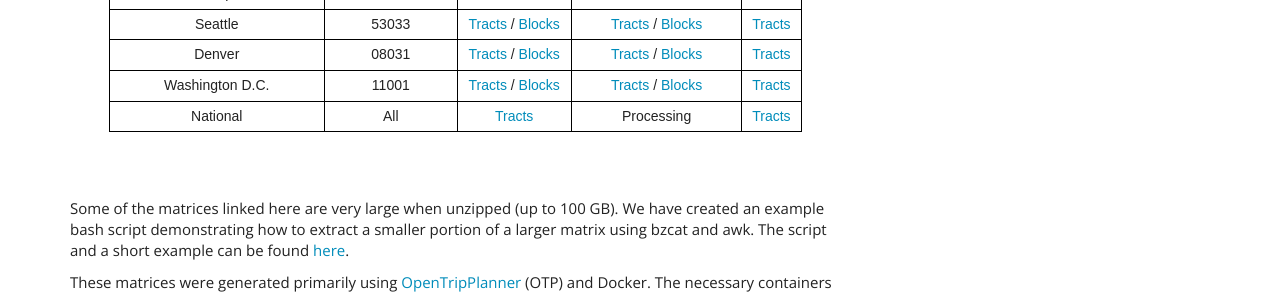
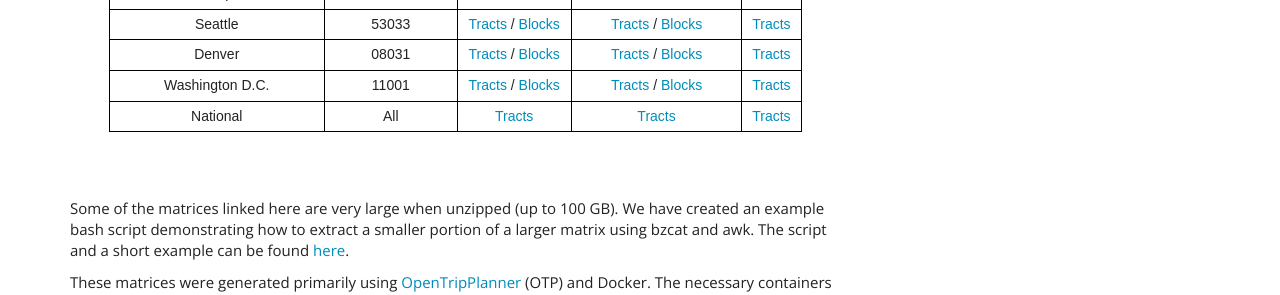
Before and after one commit to pysal/access, a Sphinx documentation site: the page built from docs/resources.rst, in a window 1280 px wide and 900 px high, scrolled down 2021 px. Shown: the part 152-447 px from the top of the window. Built offline with Sphinx 7.4.7, drawn with Linux system fonts in a browser that asks for light colours.

Commit message:
adding link to national tract-level transit file

```diff
--- a/docs/resources.rst
+++ b/docs/resources.rst
@@ -416,7 +416,7 @@ For a full list of origin and destination locations + attached populations, see
         <a href="https://uchicago.box.com/shared/static/jsj1082lp7i6qcl1mau0dh553etqmag0.bz2">Tracts</a>
       </td>
       <td class="tg-0lax">
-        <p>Processing</p>
+        <a href="https://uchicago.box.com/shared/static/685x1cf1syxxbv503xqxyt2owm8zsakc.bz2">Tracts</a>
       </td>
       <td class="tg-0lax">
         <a href="https://uchicago.box.com/shared/static/prapz7ac7vwuz44nnab3dhe10vbg55cz.bz2">Tracts</a>
```
